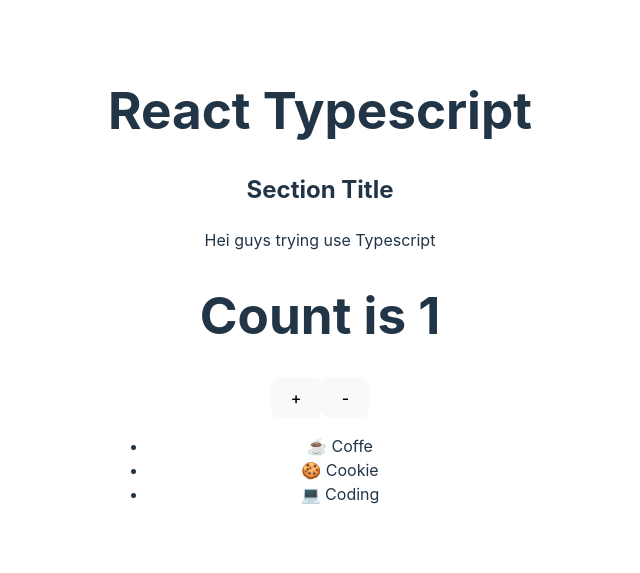
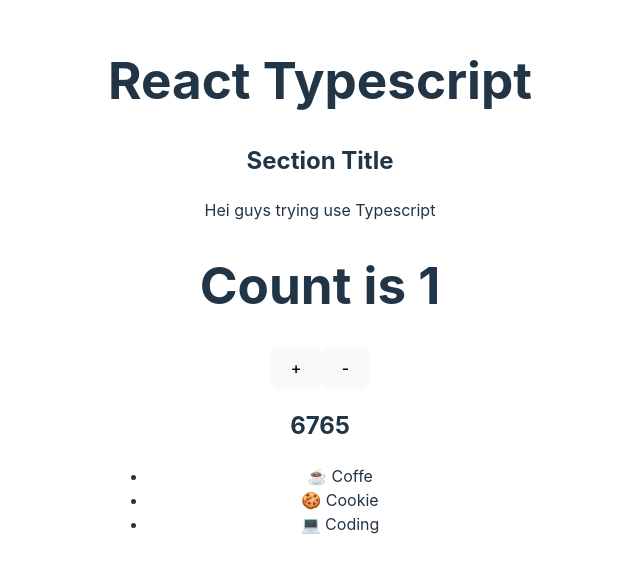
Before and after one commit to paresiqbal/react-types, a React (Vite) app: page / in a window 1280 px wide. Shown: the part 115-688 px from the top of the page, without its empty margins (320-960 px from the left). Built offline with nearby package versions, Linux system fonts and the light colour scheme.

Commit message:
using useMemo

```diff
--- a/src/components/Counter.tsx
+++ b/src/components/Counter.tsx
@@ -1,9 +1,18 @@
-import { useCallback, useEffect, useState } from "react";
+import { useCallback, useEffect, useMemo, useState } from "react";
 
 interface User {
   id: number;
   username: string;
 }
+
+type fibFunc = (n: number) => number;
+
+const fib: fibFunc = (n) => {
+  if (n < 2) return n;
+  return fib(n - 1) + fib(n - 2);
+};
+
+const myNumb: number = 20;
 
 export default function Counter() {
   const [count, setCount] = useState<number>(1);
@@ -19,11 +28,14 @@
   const addOne = useCallback(() => setCount((prev) => prev + 1), []);
   const decreaseOne = useCallback(() => setCount((prev) => prev - 1), []);
 
+  const result = useMemo<number>(() => fib(myNumb), [myNumb]);
+
   return (
     <div>
       <h1>Count is {count}</h1>
       <button onClick={addOne}>+</button>
       <button onClick={decreaseOne}>-</button>
+      <h2>{result}</h2>
     </div>
   );
 }
```
